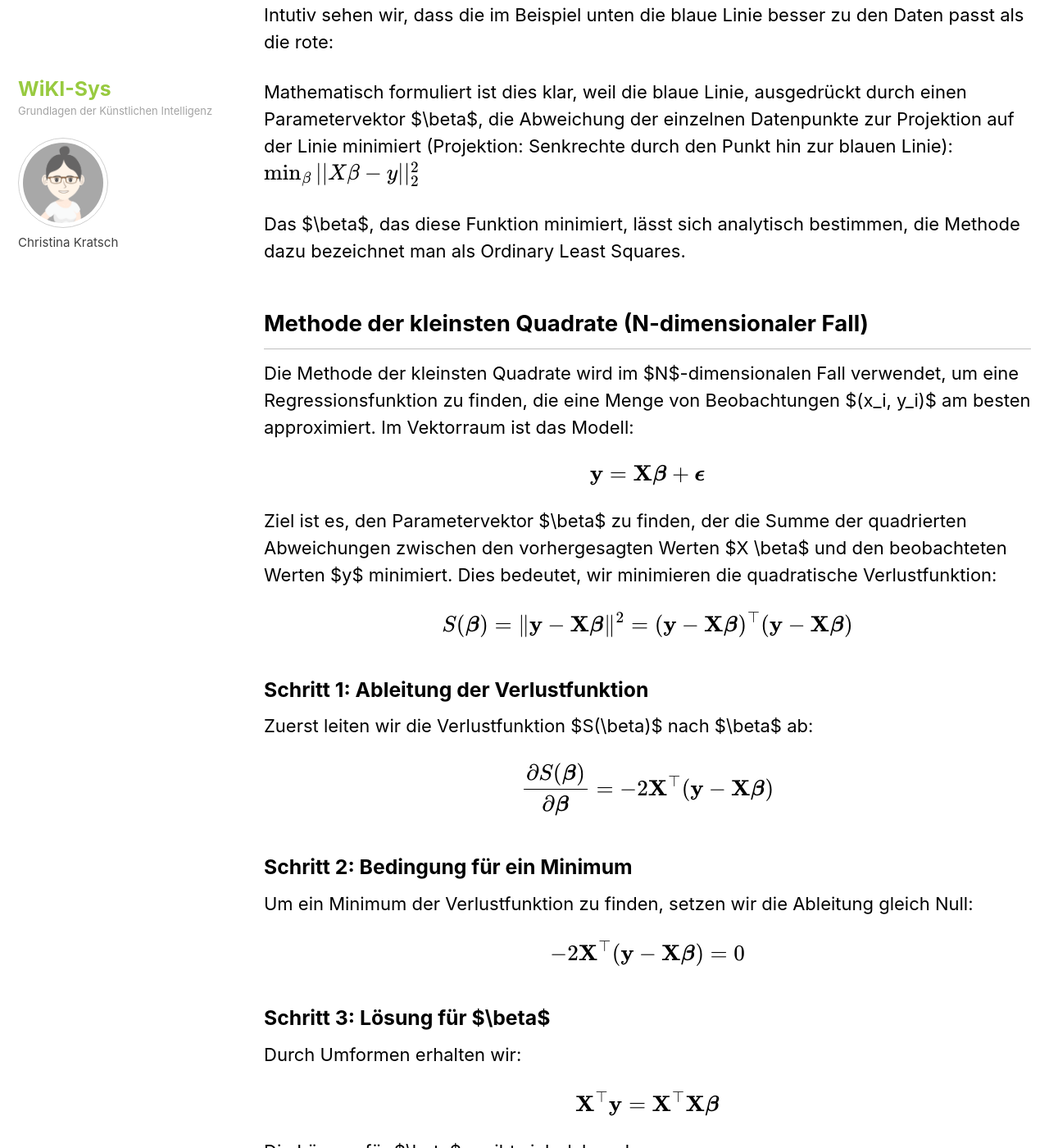
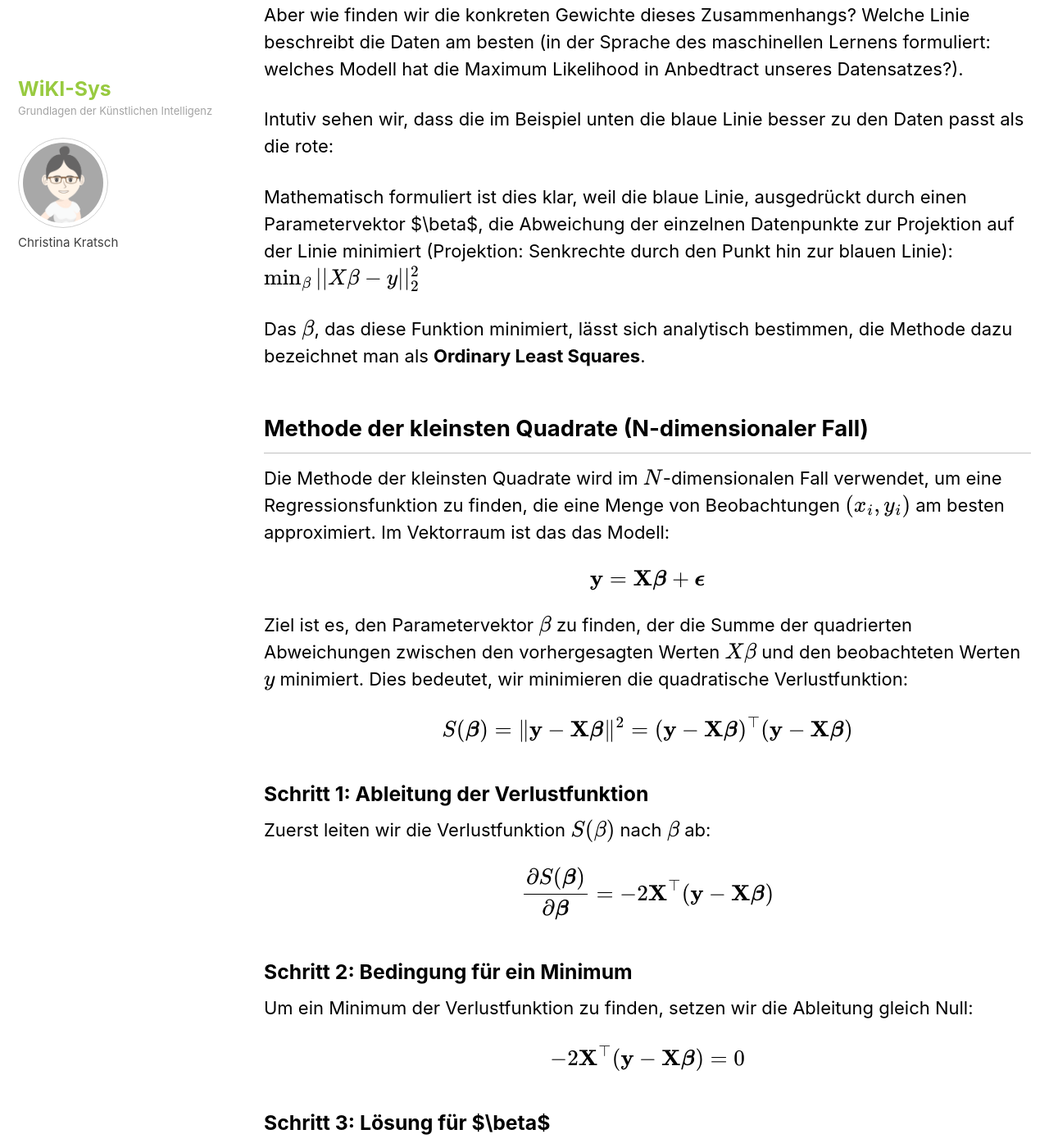
Before and after one commit to chkra/KISys, a Jekyll site: the page built from lectures/04/04.md, in a window 1280 px wide and 1400 px high, scrolled down 1138 px. Shown: the whole window at 82% size. Built offline with Jekyll 4.4.1, drawn with Linux system fonts in a browser that asks for light colours; cached includes are drawn as plain includes; some of the changed text lies outside the part shown.

Commit message:
fixed math mode

````diff
--- a/lectures/04/04.md
+++ b/lectures/04/04.md
@@ -11,9 +11,9 @@
 ---
 
 **Hinweis:** Wir greifen an dieser Stelle der Erklärung von Regressionsverfahren vorweg, die später in der Vorlesung erneut erkärt werden. Sie können die berühmte _Methode der kleinsten Quadrate_ schon jetzt studieren oder zu einem späteren Zeitpunkt hierher zurückkehren. Für den Verlauf von Vorlesung 04 ist der Beweis zunächst optional.
-{: .notice--info}
+{: .notice--introduction}
 
-**Aufgabe (optional):** Wenn Sie wünschen, können Sie mit einem Notebook zur [Least Squares Demo](LeastSquaresDemo.ipynb) die Funktionsweise der linearen Regression im Code nachvollziehen.
+**Hinweis (optional):** Wenn Sie wünschen, können Sie mit einem Notebook zur [Least Squares Demo](LeastSquaresDemo.ipynb) die Funktionsweise der linearen Regression im Code nachvollziehen.
 {: .notice--info}
 
 
@@ -51,18 +56,18 @@
 \min_\beta ||X\beta-y||^2_2
 $$
 
-Das $\beta$, das diese Funktion minimiert, lässt sich analytisch bestimmen, die Methode dazu bezeichnet man als Ordinary Least Squares.
+Das $$\beta$$, das diese Funktion minimiert, lässt sich analytisch bestimmen, die Methode dazu bezeichnet man als **Ordinary Least Squares**.
 
 
 ## Methode der kleinsten Quadrate (N-dimensionaler Fall)
 
-Die Methode der kleinsten Quadrate wird im  $N$-dimensionalen Fall verwendet, um eine Regressionsfunktion zu finden, die eine Menge von Beobachtungen $(x_i, y_i)$ am besten approximiert. Im Vektorraum ist das Modell:
+Die Methode der kleinsten Quadrate wird im  $$N$$-dimensionalen Fall verwendet, um eine Regressionsfunktion zu finden, die eine Menge von Beobachtungen $$(x_i, y_i)$$ am besten approximiert. Im Vektorraum ist das das Modell:
 
 $$
 \mathbf{y} = \mathbf{X} \boldsymbol{\beta} + \boldsymbol{\epsilon}
 $$
 
-Ziel ist es, den Parametervektor $\beta$ zu finden, der die Summe der quadrierten Abweichungen zwischen den vorhergesagten Werten $X \beta$ und den beobachteten Werten $y$ minimiert. Dies bedeutet, wir minimieren die quadratische Verlustfunktion:
+Ziel ist es, den Parametervektor $$\beta$$ zu finden, der die Summe der quadrierten Abweichungen zwischen den vorhergesagten Werten $$X \beta$$ und den beobachteten Werten $$y$$ minimiert. Dies bedeutet, wir minimieren die quadratische Verlustfunktion:
 
 $$
 S(\boldsymbol{\beta}) = \| \mathbf{y} - \mathbf{X} \boldsymbol{\beta} \|^2 = (\mathbf{y} - \mathbf{X} \boldsymbol{\beta})^\top (\mathbf{y} - \mathbf{X} \boldsymbol{\beta})
@@ -70,7 +75,7 @@
 
 ### Schritt 1: Ableitung der Verlustfunktion
 
-Zuerst leiten wir die Verlustfunktion $S(\beta)$ nach $\beta$ ab:
+Zuerst leiten wir die Verlustfunktion $$S(\beta)$$ nach $$\beta$$ ab:
 
 $$
 \frac{\partial S(\boldsymbol{\beta})}{\partial \boldsymbol{\beta}} = -2 \mathbf{X}^\top (\mathbf{y} - \mathbf{X} \boldsymbol{\beta})
@@ -92,7 +97,7 @@
 \mathbf{X}^\top \mathbf{y} = \mathbf{X}^\top \mathbf{X} \boldsymbol{\beta}
 $$
 
-Die Lösung für $\beta$ ergibt sich daher als:
+Die Lösung für $$\beta$$ ergibt sich daher als:
 
 $$
 \boldsymbol{\beta} = (\mathbf{X}^\top \mathbf{X})^{-1} \mathbf{X}^\top \mathbf{y}
@@ -100,16 +105,16 @@
 
 ### Voraussetzung für die Lösung
 
-Damit $\beta$ eindeutig bestimmt ist, muss $X^\top X$ invertierbar sein, das heißt, die Matrix $X$ muss vollen Rang haben. Wenn dies der Fall ist, gibt es eine eindeutige Lösung für das kleinste-Quadrate-Problem.
+Damit $$\beta$$ eindeutig bestimmt ist, muss $X^\top X$ invertierbar sein, das heißt, die Matrix $$X$$ muss vollen Rang haben. Wenn dies der Fall ist, gibt es eine eindeutige Lösung für das kleinste-Quadrate-Problem.
 
 ### Ergebnis
 
-Der geschätzte Parametervektor $\beta$ minimiert die Summe der quadrierten Residuen und liefert die beste lineare Approximation der Beobachtungen im Sinne der kleinsten Quadrate.
+Der geschätzte Parametervektor $$\beta$$ minimiert die Summe der quadrierten Residuen und liefert die beste lineare Approximation der Beobachtungen im Sinne der kleinsten Quadrate.
 
 
 ## Implementierung
 
-Die Implementierung zum Finden eines Modells, dass diese Linie (bzw. Hyperebene) bzw. den Gewichtsvektor $\beta$ beschreibt, bezeichnet man als **Lineare Regression**.
+Die Implementierung zum Finden eines Modells, dass diese Linie (bzw. Hyperebene) bzw. den Gewichtsvektor $$\beta$$ beschreibt, bezeichnet man als **Lineare Regression**.
 
 
 
@@ -142,7 +147,7 @@
 
 ## Anwendungen linearer Regression
 
-Aber warum sollte man sich überhaupt für die genaue Bestimmung eines linearen Zusammenhangs interessieren? Ein wichtiger Aspekt ist die Anwendung des Modells als Vorhersage. In unserem konkreten Beispiel könnten wir unser gelerntes Modell verwenden, um die Zielvariable $y$ bei neuen, bisher unbekannten Eingabedaten $X$ vorherzusagen:
+Aber warum sollte man sich überhaupt für die genaue Bestimmung eines linearen Zusammenhangs interessieren? Ein wichtiger Aspekt ist die Anwendung des Modells als Vorhersage. In unserem konkreten Beispiel könnten wir unser gelerntes Modell verwenden, um die Zielvariable $$y$$ bei neuen, bisher unbekannten Eingabedaten $$X$$ vorherzusagen:
 
 ```python
 new_data = np.array([[3, 5]])
````
Also changed, not shown: other parts of lectures/04/04.md (+6 -1 lines).
